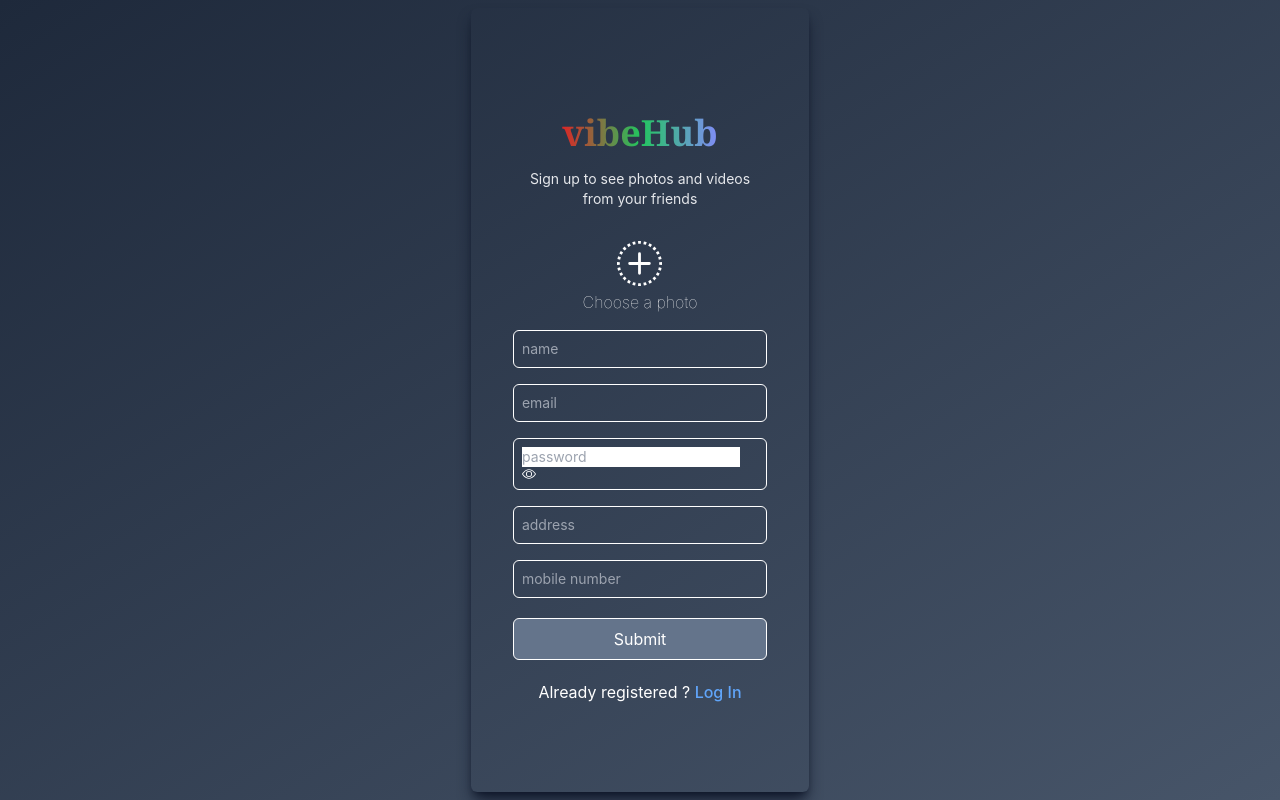
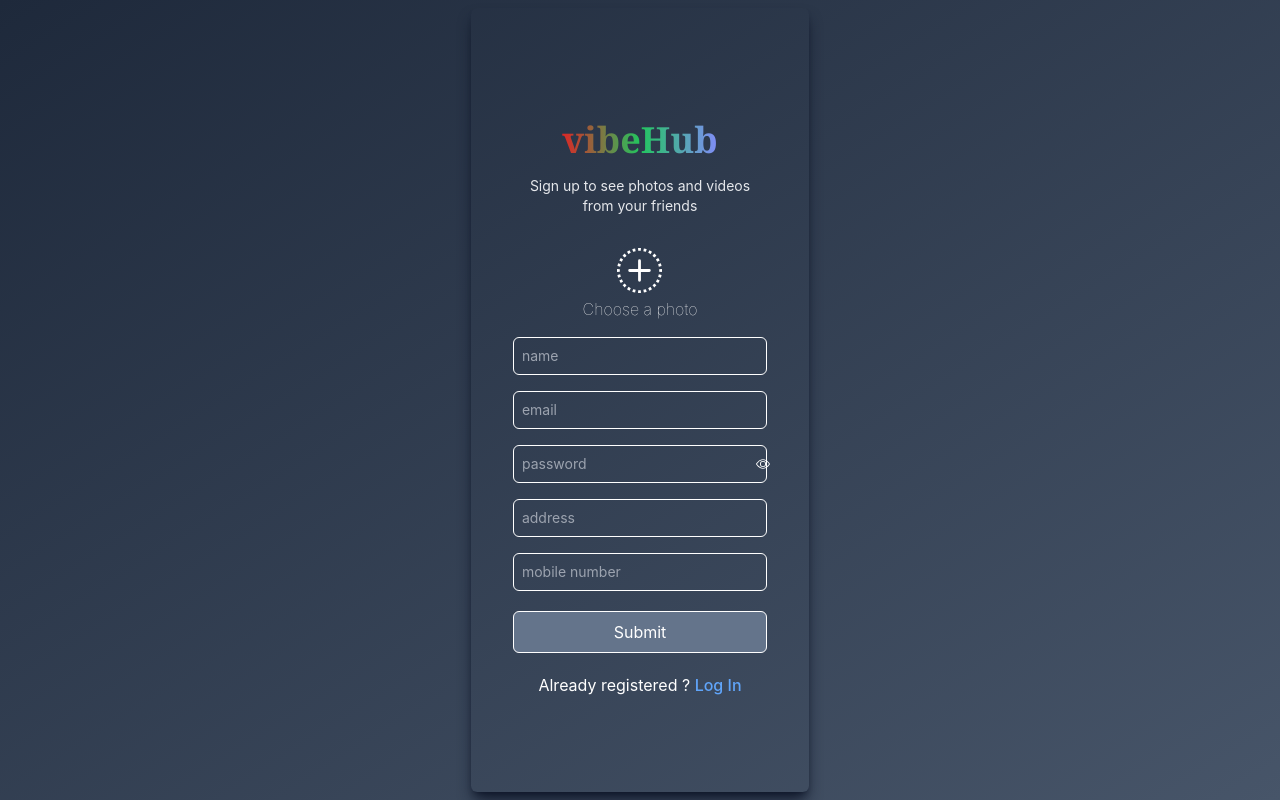
Before and after one commit to Nitinkumar-29/vibeHub, a React (Create React App) app: page /signUp in a window 1280 px wide. Built offline with nearby package versions, Linux system fonts and the light colour scheme.

Commit message:
added some new functionality and tailwind css

```diff
--- a/src/authentication/SignUp.jsx
+++ b/src/authentication/SignUp.jsx
@@ -165,9 +165,9 @@ const SignUp = () => {
               value={data.email}
               onChange={onChange}
             />
-            <div className="bg-transparent w-3/4 border-[1px] border-white rounded-md py-2 text-sm px-2">
+            <div className="flex items-center justify-between w-3/4 border-[1px] border-white rounded-md text-sm">
               <input
-                className="focus:placeholder:text-gray-300 focus:outline-none"
+                className="bg-transparent  focus:placeholder:text-gray-300 focus:outline-none p-2"
                 type={passwordType}
                 name="password"
                 id="password"
@@ -175,7 +175,7 @@ const SignUp = () => {
                 value={data.password}
                 onChange={onChange}
               />
-              <span onClick={handleTogglePasswordType}>
+              <span className="mx-2" onClick={handleTogglePasswordType}>
                 {passwordType === "password" ? <BsEye /> : <BsEyeSlash />}
               </span>
             </div>
```
